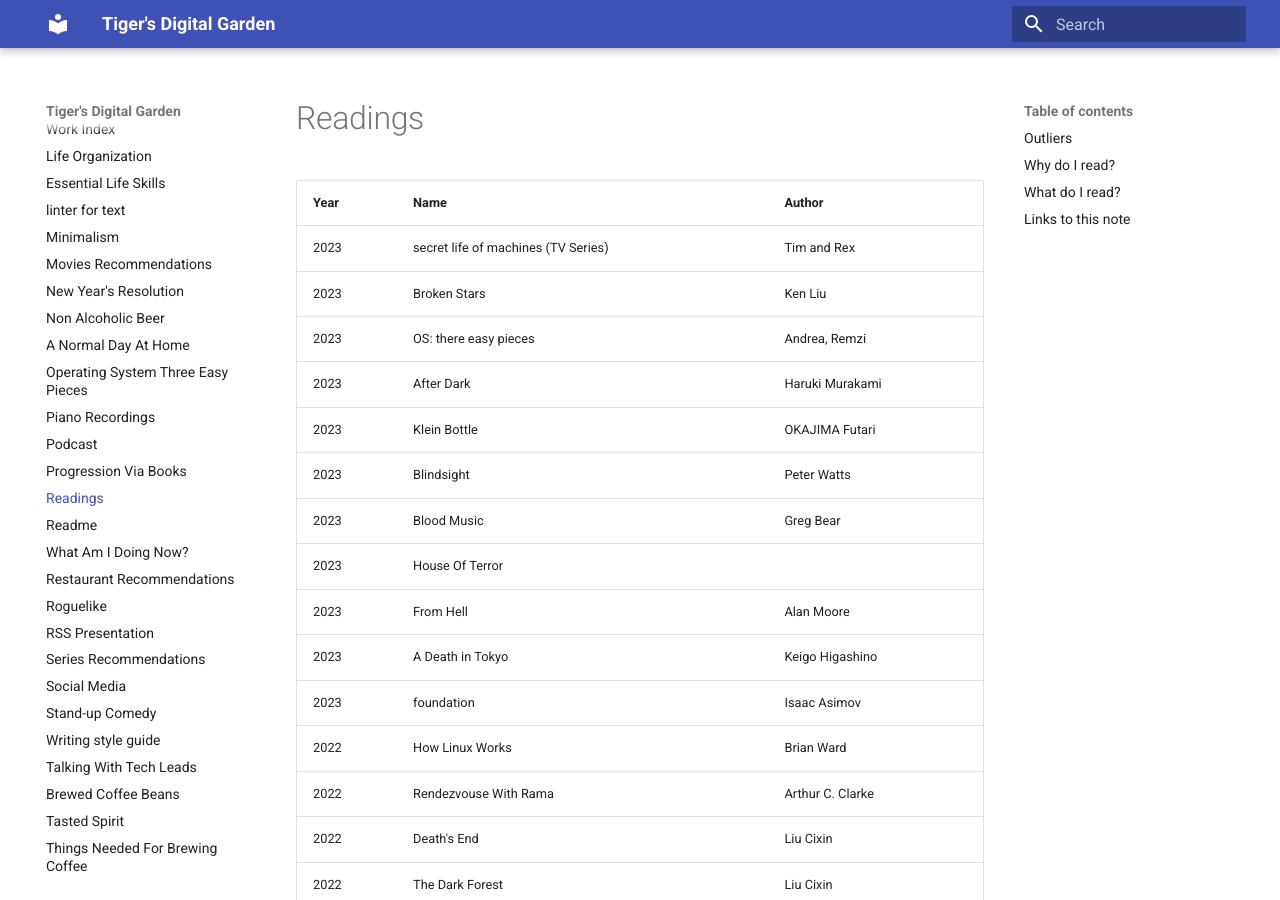
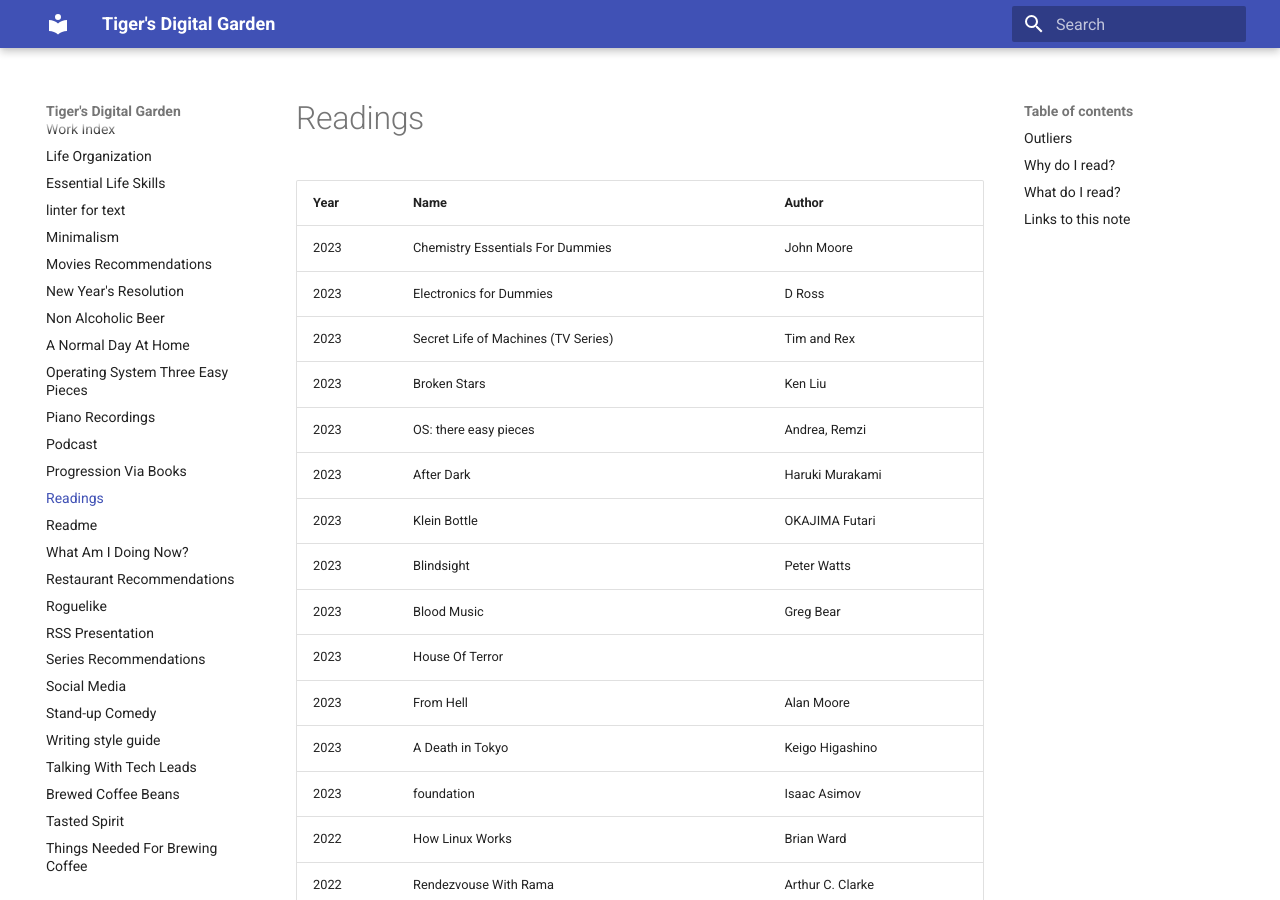
Before and after one commit to ynotstartups/notes, an MkDocs documentation site: the page built from notes/reading.md, in a window 1280 px wide and 900 px high. Built offline with MkDocs 1.6.1 and Material for MkDocs 9.7.7, drawn with Linux system fonts in a browser that asks for light colours.

Commit message:
add books

```diff
--- a/notes/reading.md
+++ b/notes/reading.md
@@ -2,7 +2,9 @@
 
 | Year | Name                                                            | Author                          |
 | ---- | --------------------------------------------------------------- | ------------------------------- |
-| 2023 | secret life of machines (TV Series)                             | Tim and Rex                     |
+| 2023 | Chemistry Essentials For Dummies                                | John Moore                      |
+| 2023 | Electronics for Dummies                                         | D Ross                          |
+| 2023 | Secret Life of Machines (TV Series)                             | Tim and Rex                     |
 | 2023 | Broken Stars                                                    | Ken Liu                         |
 | 2023 | OS: there easy pieces                                           | Andrea, Remzi                   |
 | 2023 | After Dark                                                      | Haruki Murakami                 |
```
